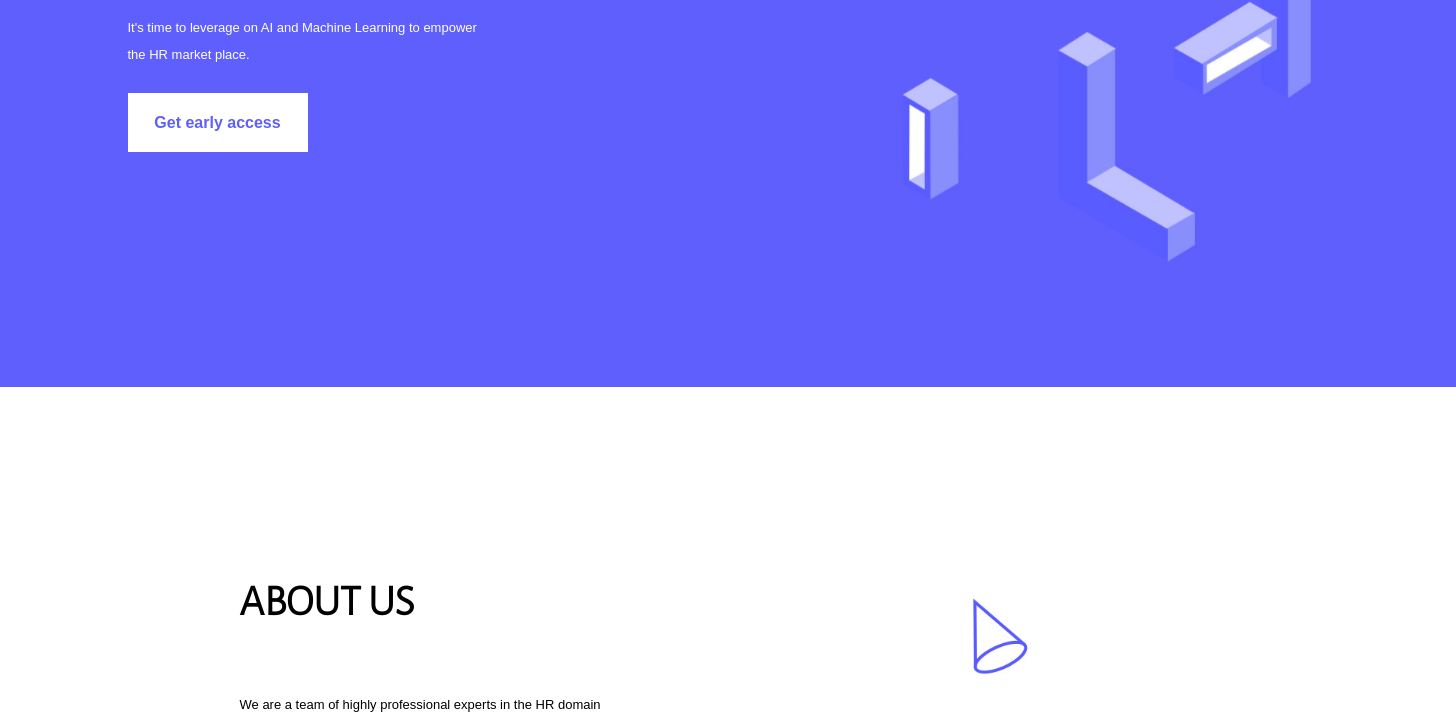
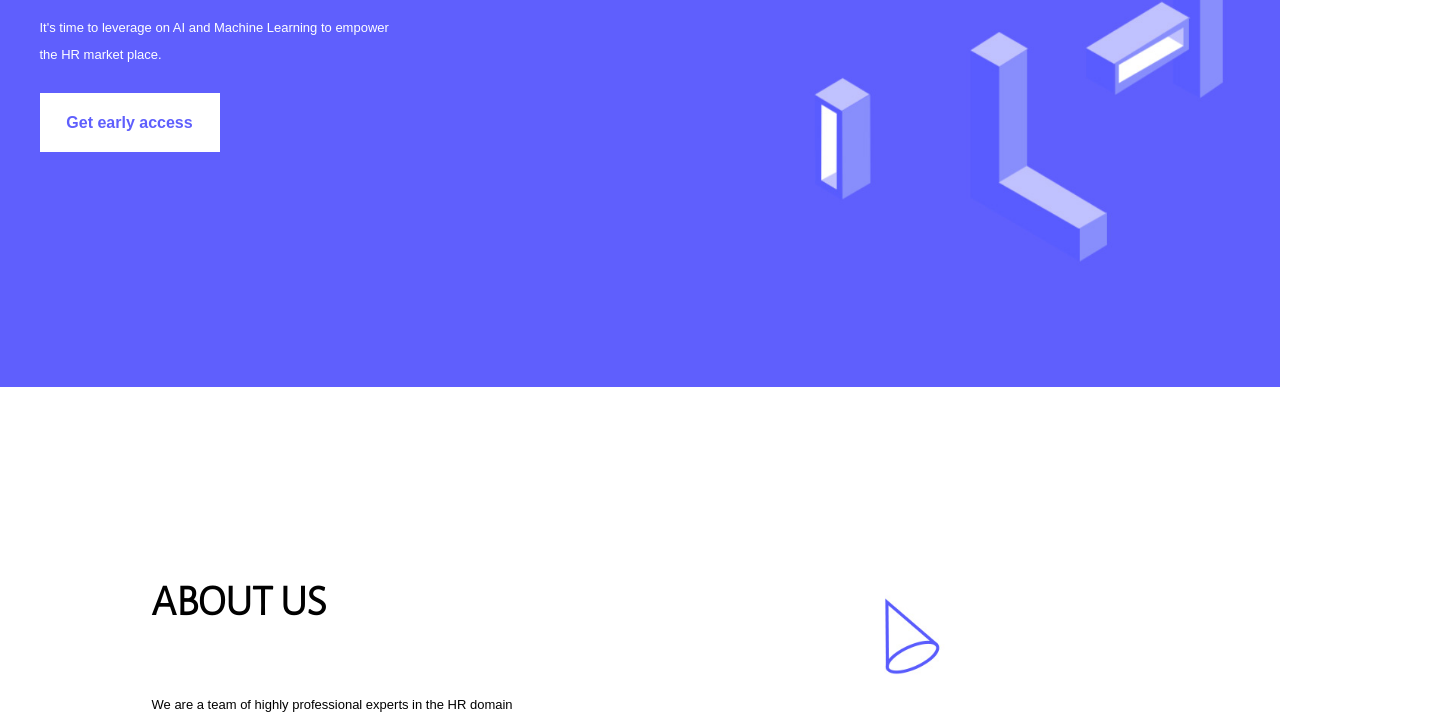
Before and after one commit to arwinzen/day5, a plain HTML site: page index.html in a window 1280 px wide. Shown: the part 436-1162 px from the top of the page, 1456 px wide, since content can reach past the window. Drawn offline with Linux system fonts and the light colour scheme.

Commit message:
Changed width of the document to 100% for full width

```diff
--- a/styles.css
+++ b/styles.css
@@ -3,7 +3,7 @@
 * {margin:0; padding:0; box-sizing: border-box;}
 
 html, body {
-    width: 1456px;
+    width: 100%;
     height: 4096px;
     font-family: sans-serif;
     scroll-behavior: smooth;
```
